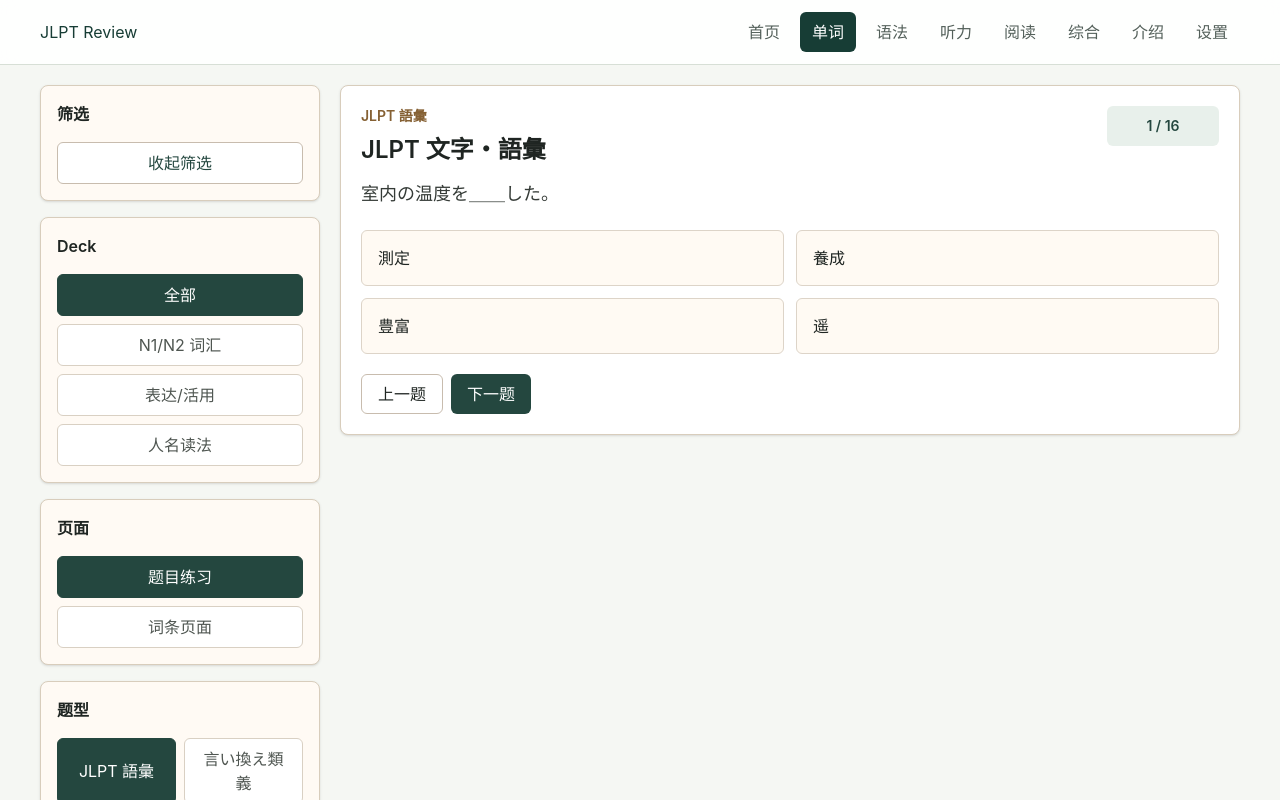
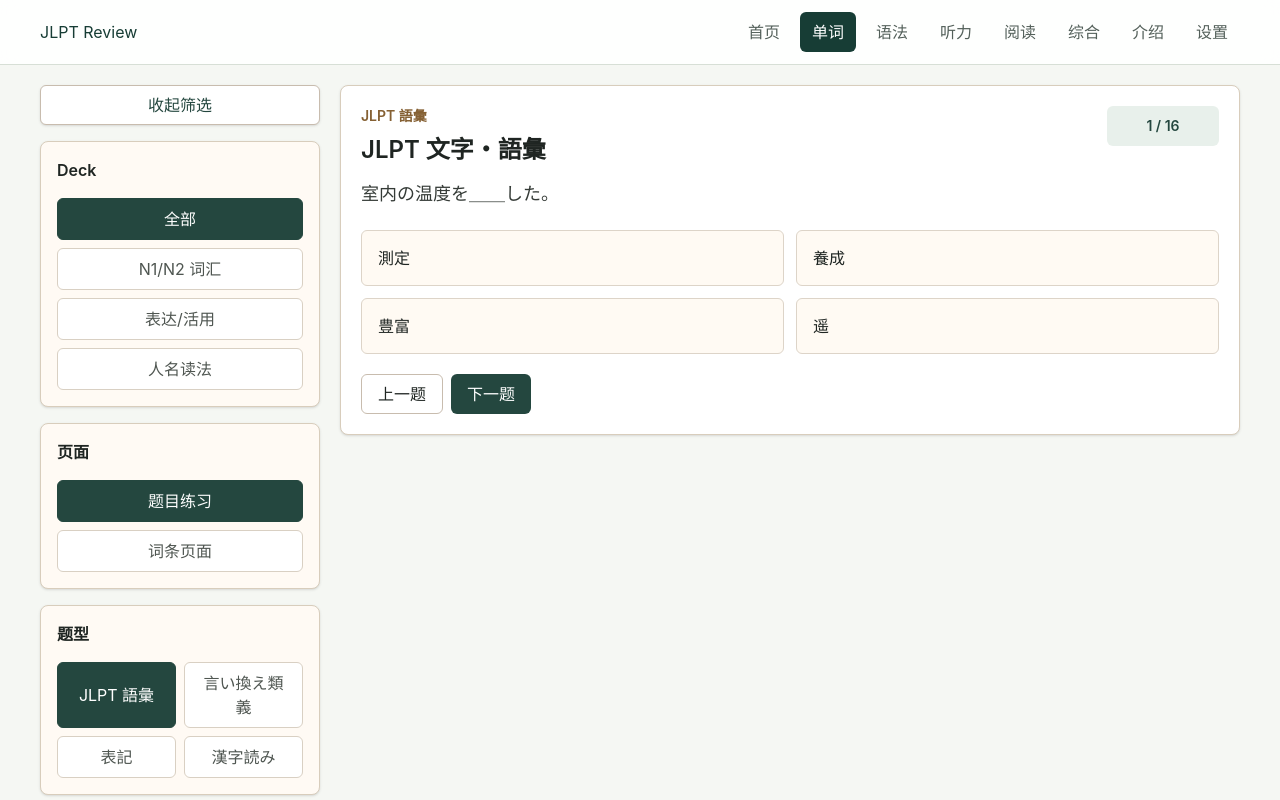
Before and after one commit to erzhiqianyi/jlpt-local-review, a React (Vite) app: page /#/home in a window 1280 px wide. Both pictures are taken after a click on the button "单词". Shown: the top 800 px of the page. Built offline with nearby package versions, Linux system fonts and the light colour scheme.

Commit message:
Add standalone mobile page routes

```diff
--- a/src/App.tsx
+++ b/src/App.tsx
@@ -7,6 +7,7 @@ type QuestionKind = 'moji_goi' | 'meaning' | 'kana_to_kanji' | 'kanji_to_kana';
 type Locale = 'zh-CN' | 'ja' | 'en';
 type AppView = 'home' | 'vocabulary' | 'grammar' | 'listening' | 'reading' | 'mixed' | 'about' | 'settings';
 type StudyPage = 'questions' | 'words';
+type AppRoute = { view: AppView; page: StudyPage };
 type AnswerState = Record<string, { selected: string; correct: boolean }>;
 type ReviewStatus = 'new' | 'learning' | 'review' | 'mastered';
 type ProgressEntry = {
@@ -512,10 +513,11 @@ export default function App() {
   const [answers, setAnswers] = useState<AnswerState>({});
   const [progress, setProgress] = useState<ProgressState>({});
   const [settings, setSettings] = useState<DisplaySettings>(defaultSettings);
-  const [activeView, setActiveView] = useState<AppView>('home');
-  const [studyPage, setStudyPage] = useState<StudyPage>('questions');
-  const [filtersCollapsed, setFiltersCollapsed] = useState(false);
+  const [route, setRoute] = useState<AppRoute>(() => routeFromHash(typeof window === 'undefined' ? '' : window.location.hash));
+  const [filtersCollapsed, setFiltersCollapsed] = useState(() => shouldCollapseFilters());
   const [countdown, setCountdown] = useState(() => getCountdown(NEXT_JLPT_AT));
+  const activeView = route.view;
+  const studyPage = route.page;
 
   useEffect(() => {
     fetch('/data/review-data.json')
@@ -531,6 +533,21 @@ export default function App() {
   useEffect(() => {
     const timer = window.setInterval(() => setCountdown(getCountdown(NEXT_JLPT_AT)), 60_000);
     return () => window.clearInterval(timer);
+  }, []);
+
+  useEffect(() => {
+    if (!window.location.hash) {
+      window.history.replaceState(null, '', routeHash('home', 'questions'));
+    }
+
+    function handleHashChange() {
+      setRoute(routeFromHash(window.location.hash));
+      setFiltersCollapsed(shouldCollapseFilters());
+      window.scrollTo({ top: 0, left: 0, behavior: 'auto' });
+    }
+
+    window.addEventListener('hashchange', handleHashChange);
+    return () => window.removeEventListener('hashchange', handleHashChange);
   }, []);
 
   const items = useMemo(() => moduleItems(data.items, activeView, selectedDeck), [activeView, data.items, selectedDeck]);
@@ -550,11 +567,11 @@ export default function App() {
   const deckLabels = deckLabelsFor(locale);
   const kindLabels = kindLabelsFor(locale);
   const moduleStats = moduleSummaries(data.items, labels);
+  const hasStudySidebar = activeView === 'vocabulary' || activeView === 'grammar' || activeView === 'mixed';
 
   useEffect(() => {
     setActiveIndex(0);
     setWordIndex(0);
-    setFiltersCollapsed(false);
   }, [activeView, selectedDeck, selectedKind]);
 
   useEffect(() => {
@@ -599,6 +616,18 @@ export default function App() {
     setProgress(nextProgress);
     writeStorage(STORAGE_ANSWERS, nextAnswers);
     writeStorage(STORAGE_PROGRESS, nextProgress);
+  }
+
+  function navigateTo(view: AppView, page: StudyPage = studyPage) {
+    const nextRoute = { view, page: supportsStudyPage(view) ? page : 'questions' as StudyPage };
+    const nextHash = routeHash(nextRoute.view, nextRoute.page);
+    if (window.location.hash === nextHash) {
+      setRoute(nextRoute);
+      setFiltersCollapsed(shouldCollapseFilters());
+      window.scrollTo({ top: 0, left: 0, behavior: 'auto' });
+      return;
+    }
+    window.location.hash = nextHash;
   }
 
   function resetLocalProgress() {
@@ -655,11 +684,11 @@ export default function App() {
   }
 
   return (
-    <main className="min-h-screen max-w-full overflow-x-hidden bg-[#f5f7f3] text-[#1f2522]">
+    <main className="flex min-h-screen max-w-full flex-col overflow-x-hidden bg-[#f5f7f3] text-[#1f2522]">
       <header className="sticky top-0 z-20 border-b border-[#d7dfd6] bg-white/90 backdrop-blur">
         <div className="mx-auto flex max-w-7xl min-w-0 flex-col gap-3 px-4 py-3 md:px-8 lg:flex-row lg:items-center lg:justify-between lg:px-10">
           <div className="flex items-center justify-between gap-3">
-            <button type="button" onClick={() => setActiveView('home')} className="text-lg font-semibold tracking-normal text-[#173d35]">
+            <button type="button" onClick={() => navigateTo('home')} className="text-lg font-semibold tracking-normal text-[#173d35]">
               {labels.brand}
             </button>
             <a className="rounded-md border border-[#d7dfd6] px-3 py-2 text-sm font-semibold text-[#24473f] lg:hidden" href="https://github.com/erzhiqianyi/jlpt-master-deck" target="_blank" rel="noreferrer">
@@ -668,7 +697,7 @@ export default function App() {
           </div>
           <nav className="flex min-w-0 max-w-full gap-2 overflow-x-auto pb-1 lg:pb-0">
             {navItems(labels).map((item) => (
-              <NavButton key={item.view} active={activeView === item.view} onClick={() => setActiveView(item.view)}>
+              <NavButton key={item.view} active={activeView === item.view} onClick={() => navigateTo(item.view)}>
                 {item.label}
               </NavButton>
             ))}
@@ -696,25 +725,23 @@ export default function App() {
 
           <section className="mx-auto grid max-w-7xl min-w-0 gap-4 px-4 pb-5 md:grid-cols-2 md:px-8 lg:grid-cols-5 lg:px-10">
             {moduleStats.map((module) => (
-              <ModuleCard key={module.view} module={module} active={false} onClick={() => setActiveView(module.view)} />
+              <ModuleCard key={module.view} module={module} active={false} onClick={() => navigateTo(module.view)} />
             ))}
           </section>
         </>
       ) : null}
 
       {activeView !== 'home' ? (
-        <section className={`mx-auto grid max-w-7xl min-w-0 gap-5 px-4 py-5 md:px-8 lg:px-10 ${filtersCollapsed ? 'lg:grid-cols-[72px_minmax(0,1fr)]' : 'lg:grid-cols-[280px_minmax(0,1fr)]'}`}>
-          {activeView !== 'about' && activeView !== 'settings' ? (
+        <section className={`mx-auto grid w-full max-w-7xl min-w-0 flex-1 gap-5 px-4 py-4 md:px-8 md:py-5 lg:px-10 ${hasStudySidebar ? (filtersCollapsed ? 'lg:grid-cols-[72px_minmax(0,1fr)]' : 'lg:grid-cols-[280px_minmax(0,1fr)]') : ''}`}>
+          {hasStudySidebar ? (
             <aside className="space-y-4">
-              <Panel title={filtersCollapsed ? '' : labels.filters}>
               <button
                 type="button"
                 onClick={() => setFiltersCollapsed((value) => !value)}
-                  className="w-full rounded-md border border-[#c8bcae] bg-white px-3 py-2 text-sm font-semibold text-[#24473f] hover:bg-[#f2f6f1]"
+                className="h-10 w-full rounded-md border border-[#c8bcae] bg-white px-3 text-sm font-semibold text-[#24473f] shadow-sm hover:bg-[#f2f6f1]"
               >
                 {filtersCollapsed ? labels.filters : labels.hideFilters}
               </button>
-              </Panel>
 
               {!filtersCollapsed && (activeView === 'vocabulary' || activeView === 'mixed') ? (
                 <Panel title={labels.deck}>
@@ -731,10 +758,10 @@ export default function App() {
               {!filtersCollapsed ? (
               <Panel title={labels.page}>
                 <div className="grid gap-2">
-                  <SegmentButton active={studyPage === 'questions'} onClick={() => setStudyPage('questions')}>
+                  <SegmentButton active={studyPage === 'questions'} onClick={() => navigateTo(activeView, 'questions')}>
                     {labels.questionPage}
                   </SegmentButton>
-                  <SegmentButton active={studyPage === 'words'} onClick={() => setStudyPage('words')}>
+                  <SegmentButton active={studyPage === 'words'} onClick={() => navigateTo(activeView, 'words')}>
                     {labels.wordPage}
                   </SegmentButton>
                 </div>
@@ -755,7 +782,7 @@ export default function App() {
             </aside>
           ) : null}
 
-          <div className={activeView === 'about' || activeView === 'settings' ? 'min-w-0 lg:col-span-2' : 'min-w-0 space-y-5'}>
+          <div className={hasStudySidebar ? 'min-w-0 space-y-5' : 'min-w-0'}>
             {activeView === 'about' ? <AboutPanel labels={labels} /> : null}
             {activeView === 'settings' ? (
               <Panel title={labels.settings}>
@@ -819,7 +846,7 @@ export default function App() {
         </section>
       ) : null}
 
-      <footer className="border-t border-[#d9d0c3] bg-[#fffaf2]">
+      <footer className="mt-auto border-t border-[#d9d0c3] bg-[#fffaf2]">
         <div className="mx-auto flex max-w-7xl min-w-0 flex-col gap-2 px-5 py-5 text-sm text-[#5f625b] md:flex-row md:items-center md:justify-between md:px-8 lg:px-10">
           <p>© 2026 Itsuki. All rights reserved.</p>
           <div className="flex flex-wrap gap-4">
@@ -954,6 +981,29 @@ function rotate<T>(items: T[], count: number) {
   }
   const offset = count % items.length;
   return [...items.slice(offset), ...items.slice(0, offset)];
+}
+
+function routeFromHash(hash: string): AppRoute {
+  const [viewValue, pageValue] = hash.replace(/^#\/?/, '').split('/');
+  const view = isAppView(viewValue) ? viewValue : 'home';
+  const page = pageValue === 'words' ? 'words' : 'questions';
+  return { view, page: supportsStudyPage(view) ? page : 'questions' };
+}
+
+function routeHash(view: AppView, page: StudyPage) {
+  return supportsStudyPage(view) ? `#/${view}/${page}` : `#/${view}`;
+}
+
+function supportsStudyPage(view: AppView) {
+  return view === 'vocabulary' || view === 'grammar' || view === 'mixed';
+}
+
+function isAppView(value: string): value is AppView {
+  return ['home', 'vocabulary', 'grammar', 'listening', 'reading', 'mixed', 'about', 'settings'].includes(value);
+}
+
+function shouldCollapseFilters() {
+  return typeof window !== 'undefined' && window.matchMedia('(max-width: 1023px)').matches;
 }
 
 function nextIndex(index: number, total: number) {
@@ -1540,15 +1590,12 @@ function WordDetailPanel({
 
   return (
     <section
-      className="min-w-0 rounded-lg border border-[#d8cdbc] bg-[#fffaf4] p-4 shadow-sm md:p-5"
+      className="min-w-0"
       onTouchStart={(event) => setTouchStart(event.changedTouches[0]?.clientX ?? null)}
       onTouchEnd={(event) => handleTouchEnd(event.changedTouches[0]?.clientX ?? 0)}
     >
-      <div className="mb-4 flex flex-col gap-3 sm:flex-row sm:items-center sm:justify-between">
-        <div>
+      <div className="mb-3 flex items-center justify-between gap-3">
         <p className="text-sm font-semibold text-[#856033]">{labels.wordDetail}</p>
-          <h2 className="mt-1 text-2xl font-semibold">{item.original}</h2>
-        </div>
         <div className="flex items-center gap-2">
           <ArrowButton label={labels.prev} direction="left" onClick={onPrevious} />
           <span className="min-w-20 rounded-md bg-[#e8f0eb] px-3 py-2 text-center text-sm font-semibold text-[#24473f]">
@@ -1602,7 +1649,7 @@ function VocabCard({
   const coreMemory = localized(item, locale, 'core_memory') ?? item.core_memory;
   const analysis = localized(item, locale, 'analysis') ?? item.analysis;
   return (
-    <article className="min-w-0 rounded-lg border border-[#d8cdbc] bg-white p-4 shadow-sm">
+    <article className="min-w-0 rounded-lg border border-[#d8cdbc] bg-white p-4 shadow-sm md:p-6">
       <div className="flex flex-wrap items-center gap-2">
         <span className="rounded bg-[#24473f] px-2 py-1 text-xs font-semibold text-white">{deckLabels[item.deck]}</span>
         <span className="rounded bg-[#ead9c7] px-2 py-1 text-xs font-semibold text-[#6f412d]">{item.jlpt_level ?? 'unknown'}</span>
@@ -1618,7 +1665,6 @@ function VocabCard({
       <h3 className="mt-3 text-2xl font-semibold">
         <RubyText text={item.original} items={[item]} enabled={showRuby} />
       </h3>
-      {item.reading ? <p className="mt-1 text-sm font-semibold text-[#8c5a3d]">{item.reading}</p> : null}
       <p className="mt-3 text-sm font-semibold">{meaning}</p>
       <p className="mt-2 text-sm leading-6 text-[#5f625b]">{coreMemory}</p>
       {item.collocations?.length ? (
```
Also changed, not shown: 1 other file (tests, documents, lock files or other folders). Lines whose indentation alone changed are shown as unchanged.
